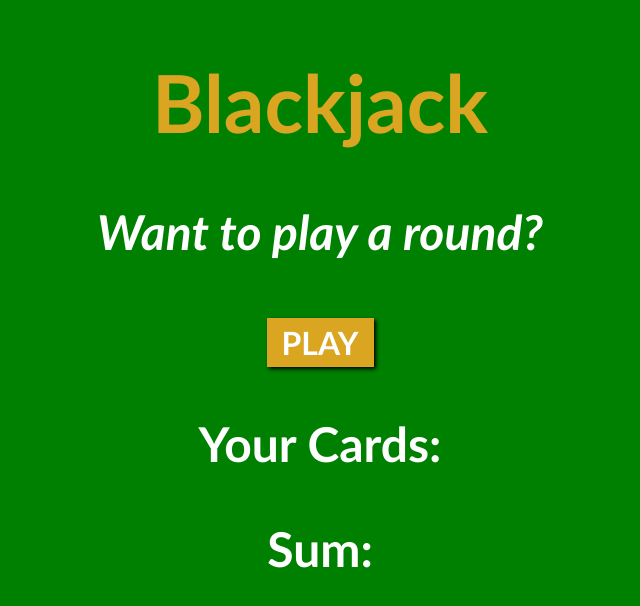
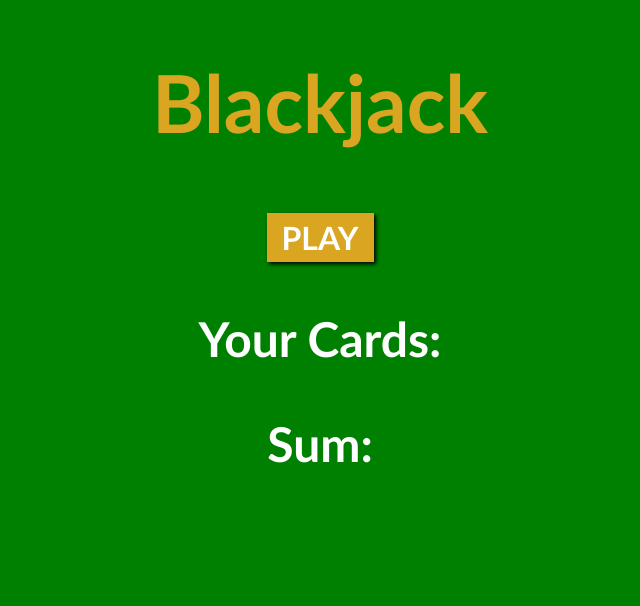
Before and after one commit to LiliiaPav/Blackjack, a plain HTML site: page root/index.html in a window 1280 px wide. Shown: the whole page, without its empty margins (320-960 px from the left). Drawn offline with Linux system fonts and the light colour scheme.

Commit message:
removed message

```diff
--- a/root/css/main.css
+++ b/root/css/main.css
@@ -10,10 +10,6 @@ body{
 h1{
     color: goldenrod;
     font-size: 5rem;
-}
-
-#message-el{
-    font-style: italic;
 }
 
 button{
--- a/root/index.html
+++ b/root/index.html
@@ -11,7 +11,6 @@
     <body>
         <div class="containter">
             <h1>Blackjack</h1>
-            <p id="message-el">Want to play a round?</p>
             <button onclick="newGame()">PLAY</button>
             <p>Your Cards: <span id="cards"></span> </p>
             <p>Sum:  <span id="sum"></span> </p>
```
